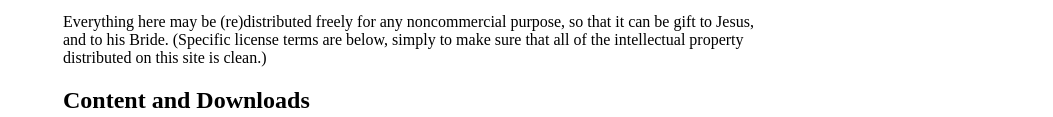
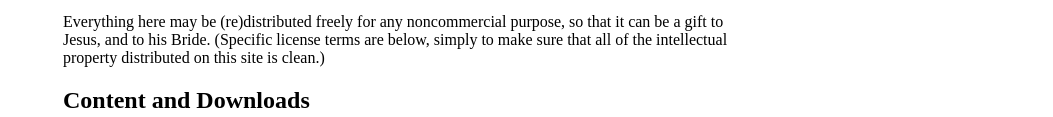
Before and after one commit to coconutpalm/pieceoftheloaf.github.com, a plain HTML site: page index.html in a window 1280 px wide. Shown: the part 336-453 px from the top of the page, without its empty margins (227-1280 px from the left). Drawn offline with Linux system fonts and the light colour scheme.

Commit message:
Fixed tipo

```diff
--- a/index.html
+++ b/index.html
@@ -63,7 +63,7 @@
       </ul>
 
       <p>Everything here may be (re)distributed freely for any
-	noncommercial purpose, so that it can be gift to Jesus, and to
+	noncommercial purpose, so that it can be a gift to Jesus, and to
 	his Bride.  (Specific license terms are below, simply to make
 	sure that all of the intellectual property distributed on
 	this site is clean.)</p>
```
